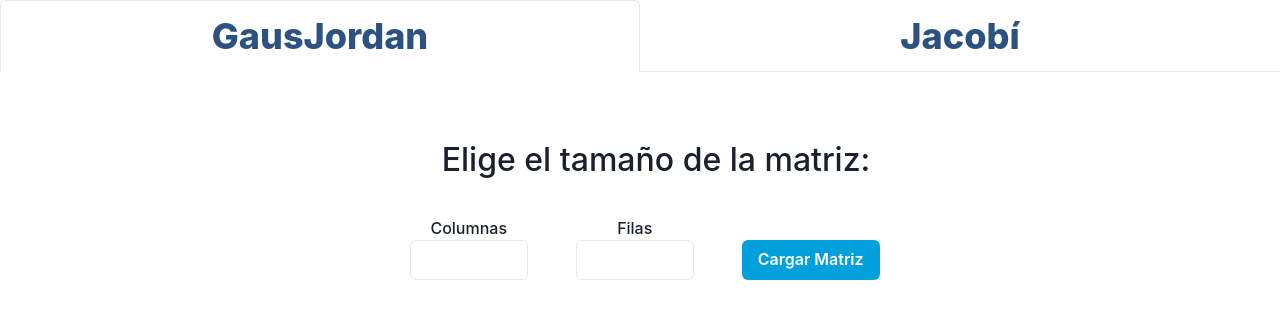
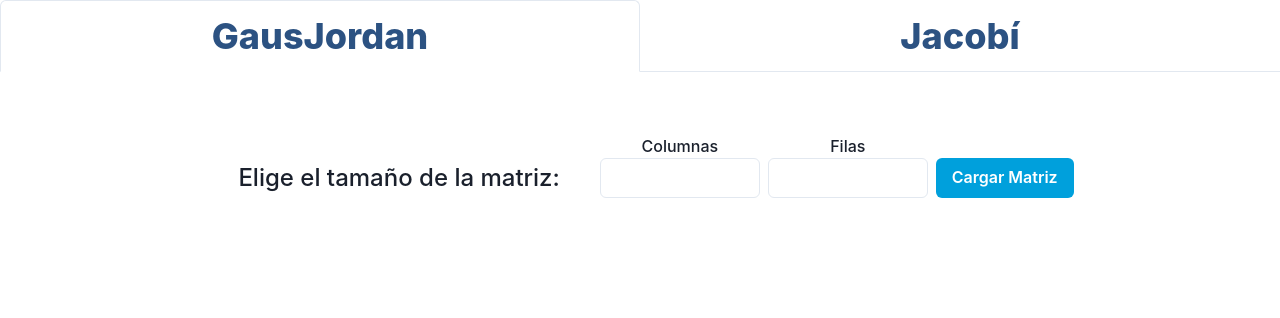
Before and after one commit to Isaac-Abarca/GaussGenius, a React (Vite) app: page / in a window 1280 px wide. Shown: the top 318 px of the page. Built offline with nearby package versions, Linux system fonts and the light colour scheme.

Commit message:
Modificacion de estilos

```diff
--- a/src/components/GausJordan.css
+++ b/src/components/GausJordan.css
@@ -1,10 +1,19 @@
 .container {
-    width: 100vw;
+    width: 100%;
     height: auto;
     display: flex;
     align-items: center;
     justify-content: center;
     flex-direction: column;
+}
+
+
+.container__inputs {
+    display: flex;
+    align-items: center;
+    justify-content: center;
+    flex-wrap: wrap;
+    gap: 0.5rem;
 }
 
 .title {
@@ -13,7 +22,7 @@
 
 .title h1{
     font-weight: 500;
-    font-size: 2rem;
+    font-size: 1.5rem;
 }
 
 .inputs{
--- a/src/components/GausJordan.jsx
+++ b/src/components/GausJordan.jsx
@@ -10,7 +10,7 @@ const GausJordan = () => {
     const [rows, setRows] = useState('');
     const [matrix, setMatrix] = useState([]);
     const [errorDialogOpen, setErrorDialogOpen] = useState(false);
-    //const [gaussianEliminationSteps, setGaussianEliminationSteps] = useState([]);
+
 
 
 
--- a/src/components/Home.jsx
+++ b/src/components/Home.jsx
@@ -18,7 +18,7 @@ const Home = () => {
                         <GausJordan />
                     </TabPanel>
                     <TabPanel>
-                        <p>two!</p>
+                        <p>Jacobí</p>
                     </TabPanel>
                 </TabPanels>
             </Tabs>
--- a/src/components/InsertarMatrix.jsx
+++ b/src/components/InsertarMatrix.jsx
@@ -1,29 +1,31 @@
 import { Input, Button } from '@chakra-ui/react';
 import PropTypes from 'prop-types';
 
-const InsertarMatrix = ({columns, rows, setColumns, setRows, handleBtn}) => {
+const InsertarMatrix = ({ columns, rows, setColumns, setRows, handleBtn }) => {
     return (
-        <div>
+        <div className='container__inputs'>
             <div className='title'>
+                <p className='eliminar'>Hola</p>
                 <h1>Elige el tamaño de la matriz: </h1>
             </div>
-            <div className='inputs'>
             <div className='input'>
                 <p>Columnas</p>
                 <Input
                     htmlSize={4}
-                        width='auto'
+                    width='10rem'
                     value={columns}
                     onChange={(e) => setColumns(e.target.value)}
+                    type='number'
                 />
             </div>
             <div className='input'>
                 <p>Filas</p>
                 <Input
                     htmlSize={4}
-                        width='auto'
+                    width='10rem'
                     value={rows}
                     onChange={(e) => setRows(e.target.value)}
+                    type='number'
                 />
             </div>
             <div className='input'>
@@ -31,7 +33,6 @@ const InsertarMatrix = ({columns, rows, setColumns, setRows, handleBtn}) => {
                 <Button onClick={handleBtn} colorScheme='linkedin'>
                     Cargar Matriz
                 </Button>
-                </div>
             </div>
         </div>
     )
--- a/src/components/MatrizInicial.jsx
+++ b/src/components/MatrizInicial.jsx
@@ -23,7 +23,7 @@ const MatrizInicial = ({ matrix, handleChangeCell }) => {
                                 <td key={j}>
                                     <Input
                                         htmlSize={2}
-                                        width='auto'
+                                        width='10rem'
                                         value={cell}
                                         onChange={(e) => handleChangeCell(i, j, e.target.value)}
                                         type="number"
```
Lines whose indentation alone changed are shown as unchanged.
